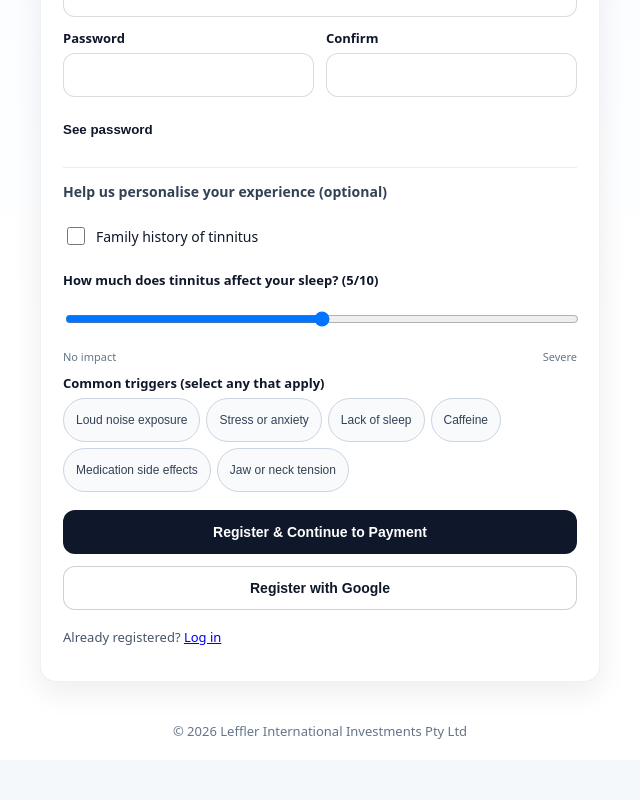
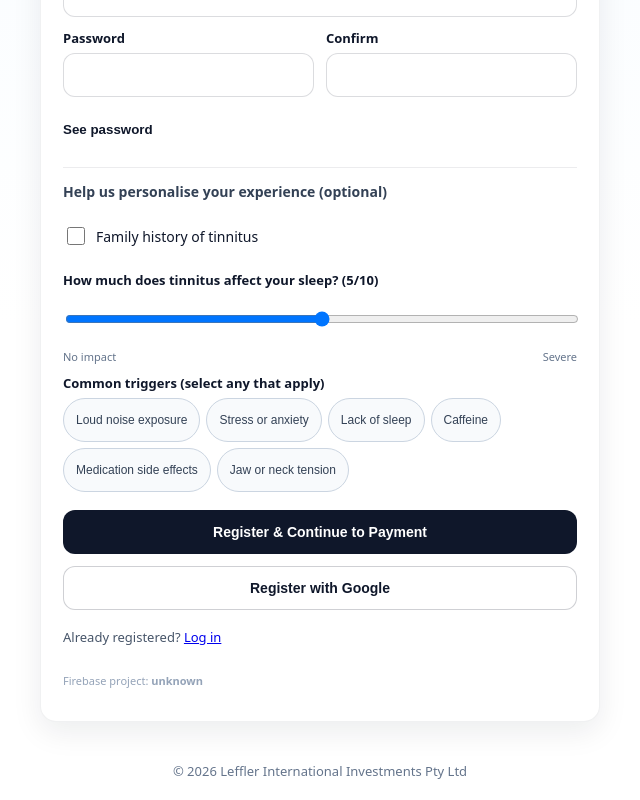
Before and after one commit to danyaffa/CalmTinnitus, a Next.js app: page /register in a window 1280 px wide. Shown: the part 386-1186 px from the top of the page, without its empty margins (320-960 px from the left). Before the commit the page ends 1146 px from the top, so only its background shows below. Built offline with nearby package versions, Linux system fonts and the light colour scheme; no server answers.

Commit message:
Update page.tsx

```diff
--- a/app/register/page.tsx
+++ b/app/register/page.tsx
@@ -61,6 +61,10 @@ function friendlyFirebaseError(err: any) {
 export default function RegisterPage() {
   const router = useRouter();
   const year = useMemo(() => new Date().getFullYear(), []);
+
+  const firebaseProjectId = useMemo(() => {
+    return (auth as any)?.app?.options?.projectId || "";
+  }, []);
 
   const [firstName, setFirstName] = useState("");
   const [lastName, setLastName] = useState("");
@@ -286,6 +290,14 @@ export default function RegisterPage() {
       // ✅ Check if user already exists before attempting registration
       const methods = await fetchSignInMethodsForEmail(auth, em);
       if (methods && methods.length > 0) {
+        if (!methods.includes("password") && methods.includes("google.com")) {
+          setError(
+            "This email is already registered with Google sign-in. Please click “Register with Google” below (or Log in)."
+          );
+          setLoading(false);
+          return;
+        }
+
         setError(friendlyFirebaseError({ code: "auth/email-already-in-use" }));
         setLoading(false);
         // Redirect to login with email pre-filled
@@ -551,6 +563,10 @@ export default function RegisterPage() {
                 <p style={styles.small}>
                   Already registered? <Link href="/login">Log in</Link>
                 </p>
+
+              <p style={styles.tiny}>
+                Firebase project: <strong>{firebaseProjectId || "unknown"}</strong>
+              </p>
               </form>
             </>
           ) : (
@@ -772,6 +788,7 @@ const styles: Record<string, React.CSSProperties> = {
     color: "#64748b",
   },
   small: { marginTop: 6, color: "#475569", fontSize: 13 },
+  tiny: { marginTop: 2, color: "#94a3b8", fontSize: 11 },
   smallMuted: {
     marginTop: 12,
     color: "#64748b",
```
